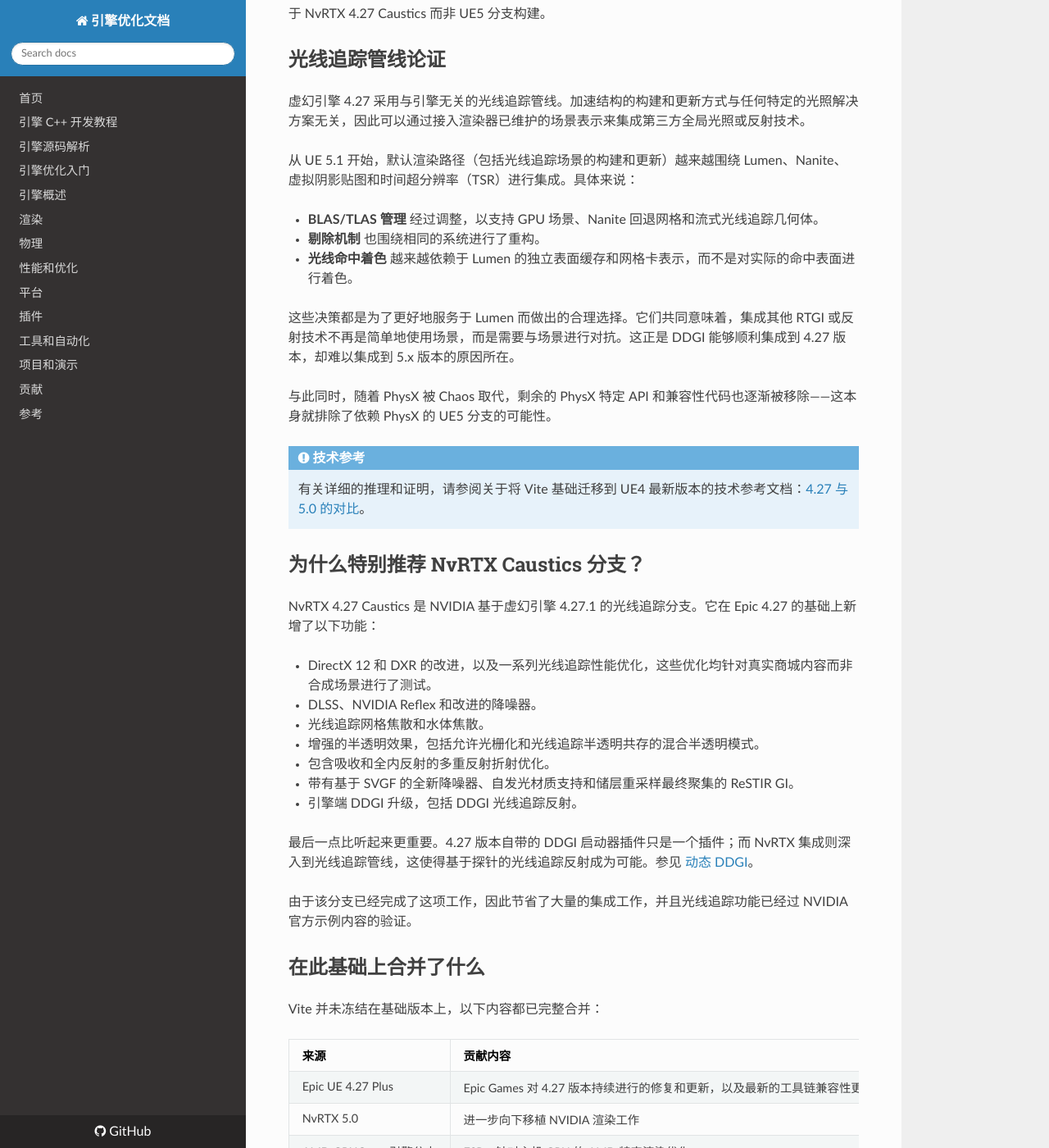
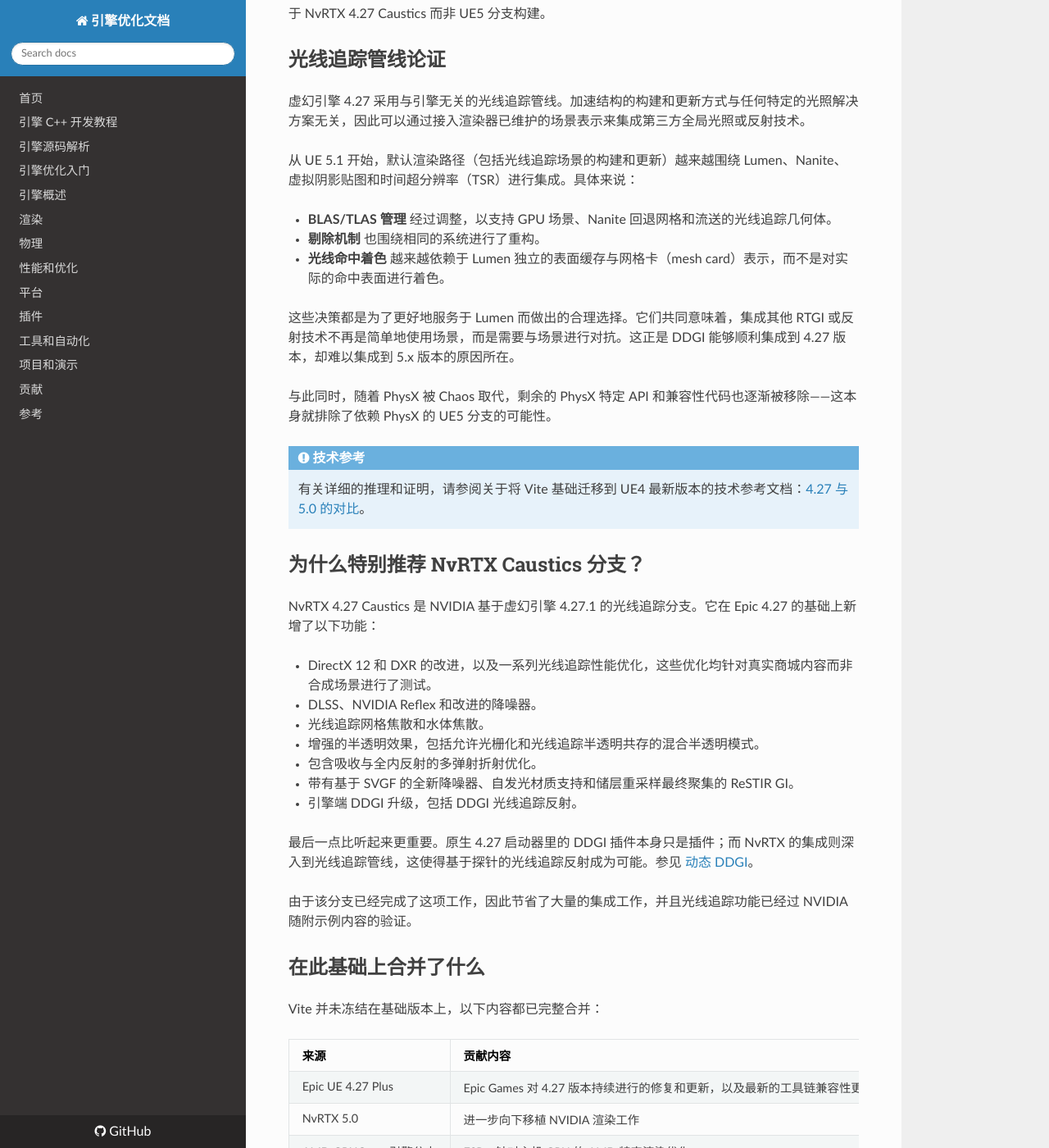
Before and after one commit to OpenHUTB/cpp, an MkDocs documentation site: the page built from docs/optimization/EngineOverview/Why-NvRTX-427.md, in a window 1280 px wide and 1400 px high, scrolled down 336 px. Shown: the whole window at 82% size. Built offline with MkDocs 1.6.1, drawn with Linux system fonts in a browser that asks for light colours; nearby versions of some CDN libraries; a script that is not in the unit is left out.

Commit message:
docs: 统一为何选择 NvRTX 4.27 页的弹射、原生与流送术语
- Multi-bounce 由「多重反射」改为「多弹射」，与全手册一致
- stock 由「自带」改为「原生」；shipped sample content 由「官方」改为「随附」
- 网格卡补 mesh card 原文；流式改为流送

```diff
--- a/docs/optimization/EngineOverview/Why-NvRTX-427.md
+++ b/docs/optimization/EngineOverview/Why-NvRTX-427.md
@@ -12,9 +12,9 @@
 
 从 UE 5.1 开始，默认渲染路径（包括光线追踪场景的构建和更新）越来越围绕 Lumen、Nanite、虚拟阴影贴图和时间超分辨率（TSR）进行集成。具体来说：
 
-- **BLAS/TLAS 管理** 经过调整，以支持 GPU 场景、Nanite 回退网格和流式光线追踪几何体。
+- **BLAS/TLAS 管理** 经过调整，以支持 GPU 场景、Nanite 回退网格和流送的光线追踪几何体。
 - **剔除机制** 也围绕相同的系统进行了重构。
-- **光线命中着色** 越来越依赖于 Lumen 的独立表面缓存和网格卡表示，而不是对实际的命中表面进行着色。
+- **光线命中着色** 越来越依赖于 Lumen 独立的表面缓存与网格卡（mesh card）表示，而不是对实际的命中表面进行着色。
 
 这些决策都是为了更好地服务于 Lumen 而做出的合理选择。它们共同意味着，集成其他 RTGI 或反射技术不再是简单地使用场景，而是需要与场景进行对抗。这正是 DDGI 能够顺利集成到 4.27 版本，却难以集成到 5.x 版本的原因所在。
 
@@ -32,13 +32,13 @@ NvRTX 4.27 Caustics 是 NVIDIA 基于虚幻引擎 4.27.1 的光线追踪分支
 - DLSS、NVIDIA Reflex 和改进的降噪器。
 - 光线追踪网格焦散和水体焦散。
 - 增强的半透明效果，包括允许光栅化和光线追踪半透明共存的混合半透明模式。
-- 包含吸收和全内反射的多重反射折射优化。
+- 包含吸收与全内反射的多弹射折射优化。
 - 带有基于 SVGF 的全新降噪器、自发光材质支持和储层重采样最终聚集的 ReSTIR GI。
 - 引擎端 DDGI 升级，包括 DDGI 光线追踪反射。
 
-最后一点比听起来更重要。4.27 版本自带的 DDGI 启动器插件只是一个插件；而 NvRTX 集成则深入到光线追踪管线，这使得基于探针的光线追踪反射成为可能。参见 [动态 DDGI](../Rendering/DDGI-Dynamic.md)。
+最后一点比听起来更重要。原生 4.27 启动器里的 DDGI 插件本身只是插件；而 NvRTX 的集成则深入到光线追踪管线，这使得基于探针的光线追踪反射成为可能。参见 [动态 DDGI](../Rendering/DDGI-Dynamic.md)。
 
-由于该分支已经完成了这项工作，因此节省了大量的集成工作，并且光线追踪功能已经过 NVIDIA 官方示例内容的验证。
+由于该分支已经完成了这项工作，因此节省了大量的集成工作，并且光线追踪功能已经过 NVIDIA 随附示例内容的验证。
 
 ## 在此基础上合并了什么
 
```
